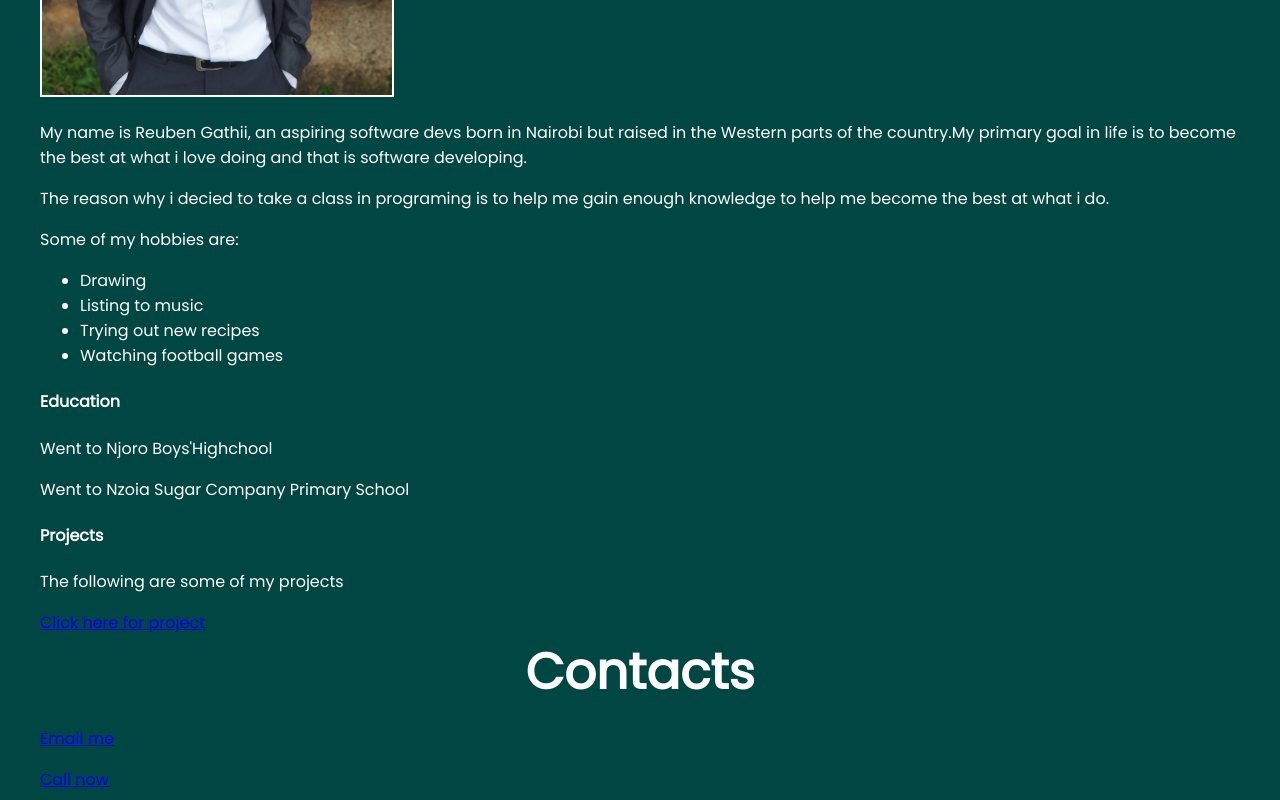
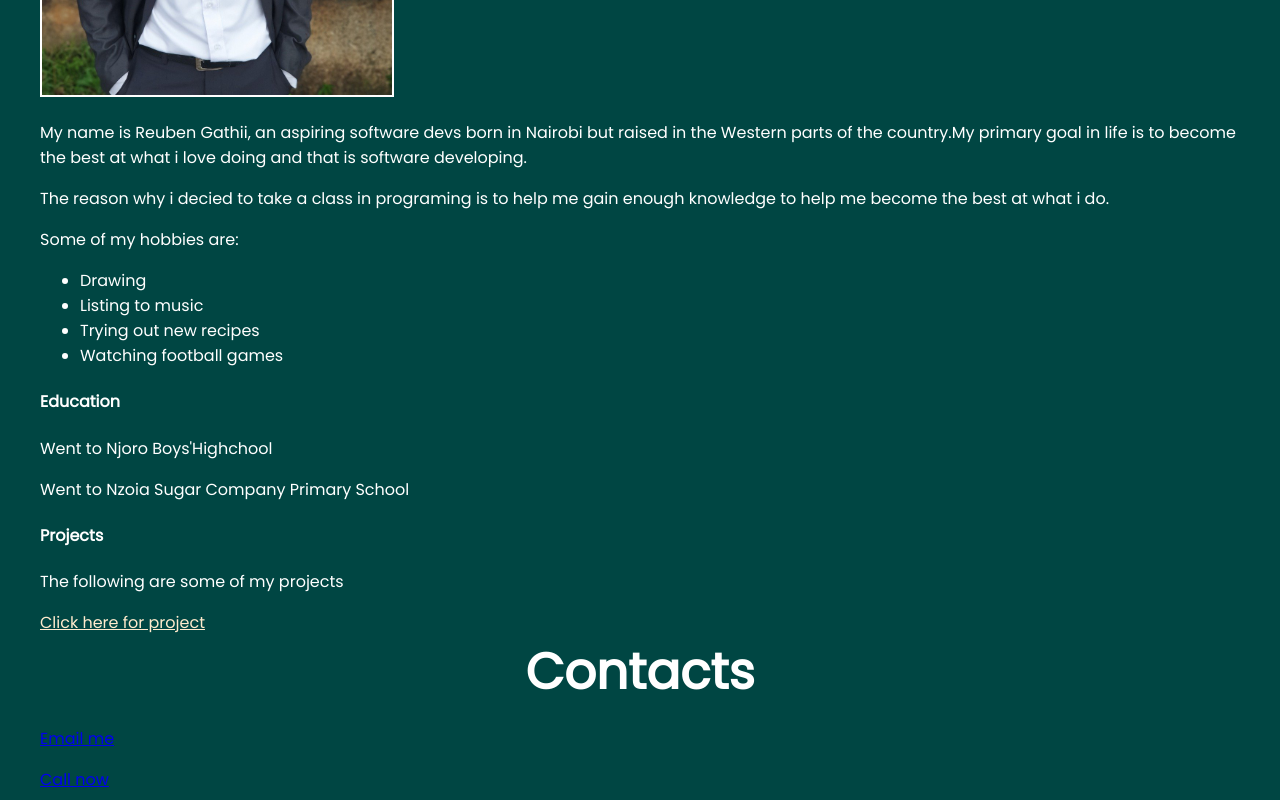
Before and after one commit to Reuben357/portfolio, a plain HTML site: page index.html in a window 1280 px wide. In both pictures the pointer is over the link "Click here for project". Shown: the part 1135-1935 px from the top of the page. Drawn offline with Linux system fonts and the light colour scheme.

Commit message:
adds hover to link

```diff
--- a/index.html
+++ b/index.html
@@ -52,7 +52,7 @@
           <div id="projects">
            <h4 class="pro">Projects</h4>
            <p class="p4">The following are some of my projects</p>
-           <a class="pro link"href="https://reuben357.github.io/portfolio/">Click here for project</a>
+           <a class="projo"href="https://reuben357.github.io/portfolio/">Click here for project</a>
         </div>
 
         <div id="contact">
--- a/style.css
+++ b/style.css
@@ -112,6 +112,6 @@ body{
 .tel:hover{
     color: beige
 }
-.pro link:hover{
-    color: beige;
+.projo:hover{
+     color: blanchedalmond;
 }
```
